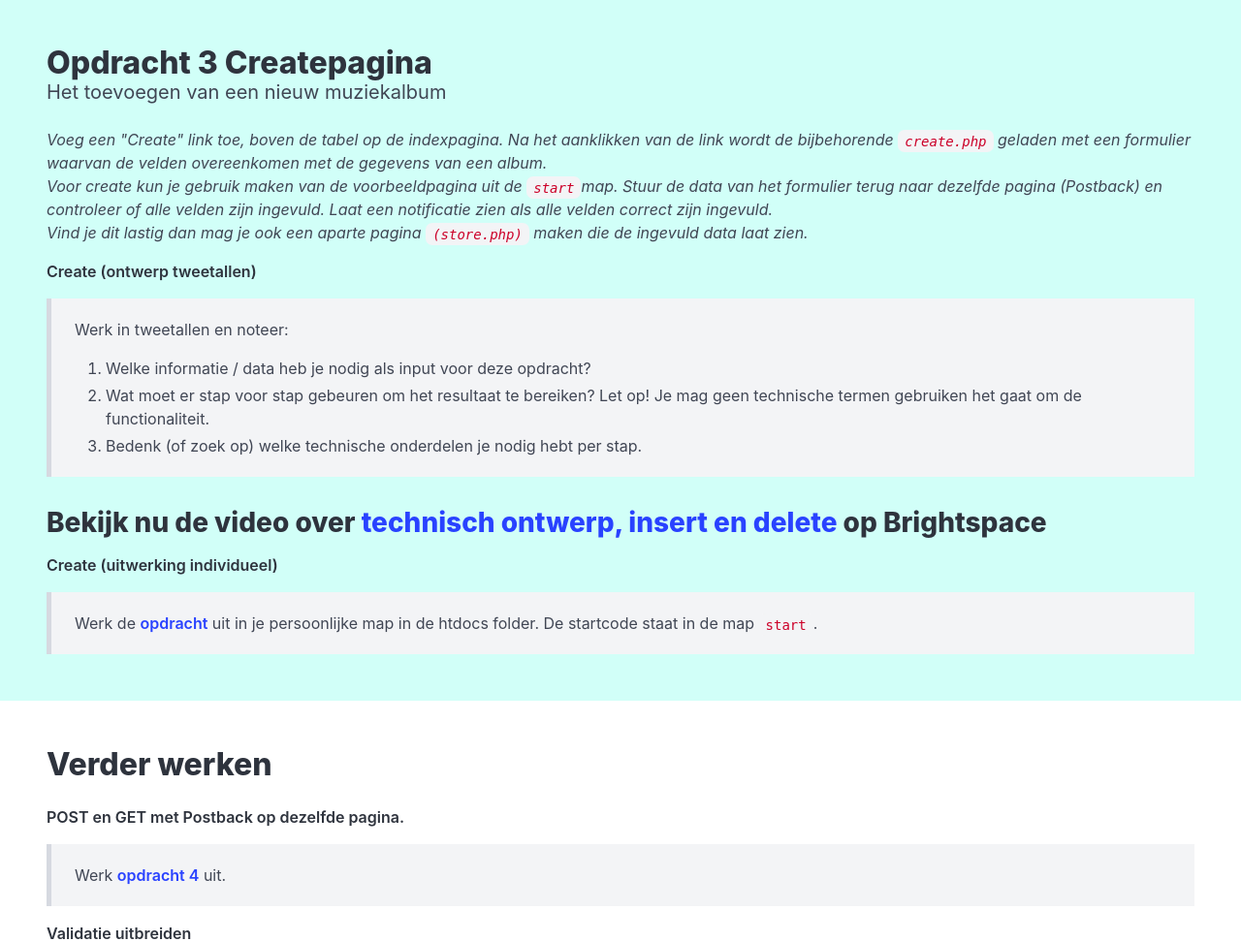
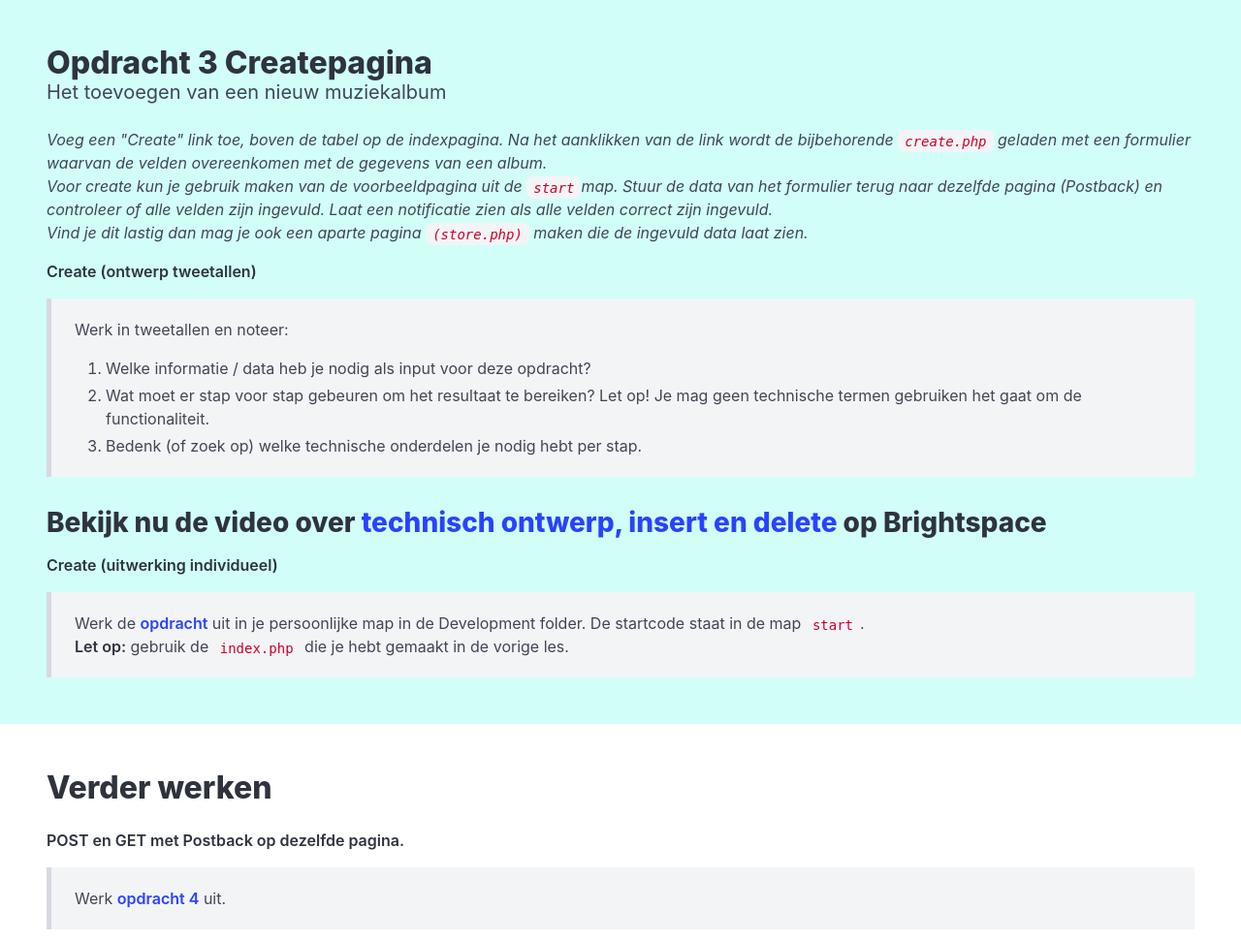
Before and after one commit to HR-CMGT/PRG02-2024-2025, a PHP site: page / in a window 1280 px wide. Shown: the part 941-1913 px from the top of the page at 97% size. Run offline with PHP 8.4, Linux system fonts and the light colour scheme.

Commit message:
Minor textual changes

```diff
--- a/les2/exercises/index.php
+++ b/les2/exercises/index.php
@@ -196,7 +196,7 @@
             <strong>Details (uitwerking individueel)</strong>
         </p>
         <blockquote>
-            Werk de <a href="../start" target="_blank"><strong>opdracht</strong></a> uit in je persoonlijke map in de htdocs
+            Werk de <a href="../start" target="_blank"><strong>opdracht</strong></a> uit in je persoonlijke map in de Development
             folder.
             De startcode staat in de map <code>start</code>.
         </blockquote>
--- a/les3/exercises/index.php
+++ b/les3/exercises/index.php
@@ -119,7 +119,7 @@
         </blockquote>
 
         <h2>
-            Bekijk nu de video over <a href="https://brightspace.hr.nl/d2l/le/lessons/138307/topics/543140">
+            Bekijk nu de video over <a href="https://brightspace.hr.nl/d2l/le/lessons/138307/topics/543140" target="_blank">
                 technisch ontwerp, insert en delete
             </a> op Brightspace
         </h2>
@@ -128,9 +128,11 @@
             <strong>Create (uitwerking individueel)</strong>
         </p>
         <blockquote>
-            Werk de <a href="../start" target="_blank"><strong>opdracht</strong></a> uit in je persoonlijke map in de htdocs
+            Werk de <a href="../start" target="_blank"><strong>opdracht</strong></a> uit in je persoonlijke map in de Development
             folder.
             De startcode staat in de map <code>start</code>.
+              <br>
+              <strong>Let op:</strong> gebruik de <code>index.php</code> die je hebt gemaakt in de vorige les.
         </blockquote>
     </div>
 </section>
```
Also changed, not shown: les3/README.md.
